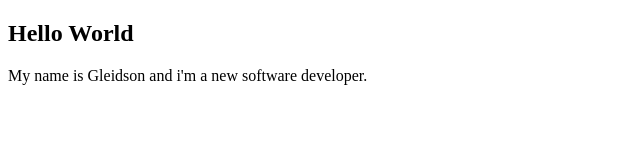
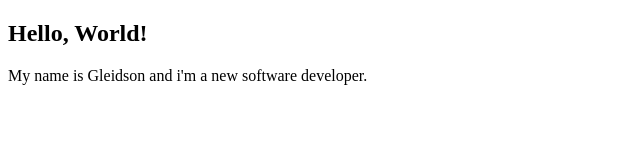
Before and after one commit to GleidsonLeite/testes, a plain HTML site: page index.html in a window 1280 px wide. Shown: the full height of the page, 0-640 px from the left. Drawn offline with Linux system fonts and the light colour scheme.

Commit message:
Changing Hellor World message

```diff
--- a/index.html
+++ b/index.html
@@ -10,7 +10,7 @@
 
 <body>
   <section>
-    <h1>Hello World</h1>
+    <h1>Hello, World!</h1>
     <p>My name is Gleidson and i'm a new software developer.</p>
   </section>
 </body>
```
